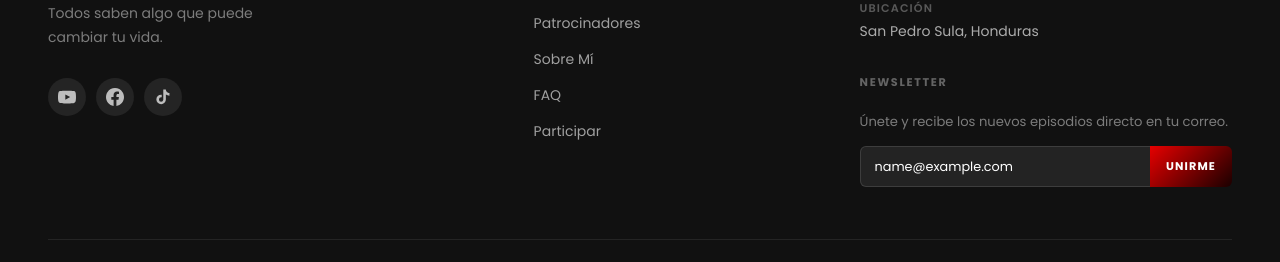
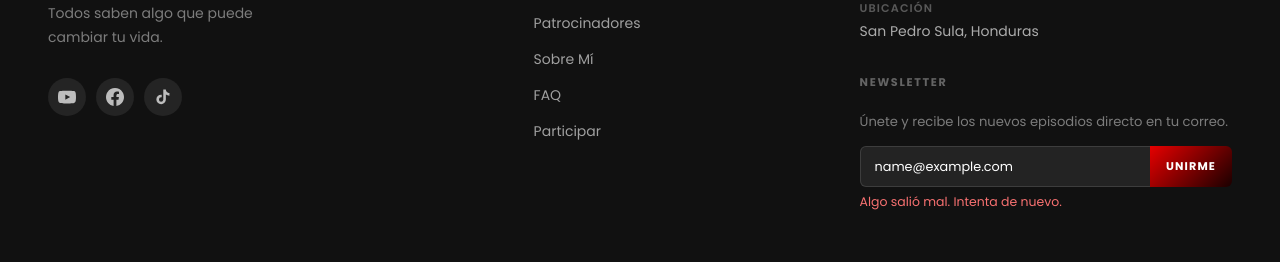
Before and after one commit to esdrasclth/willie-website, a React (Vite) app: page / in a window 1280 px wide. Both pictures are taken after typing "name@example.com" into the empty fields and a click on the button "UNIRME". Shown: the part 4482-4744 px from the top of the page. Built offline with nearby package versions, Linux system fonts and the light colour scheme; no server answers.

Commit message:
programando accion de NEWSLETTER

```diff
--- a/src/components/Footer.css
+++ b/src/components/Footer.css
@@ -181,6 +181,23 @@ a.footer__contact-value:hover {
   opacity: 0.85;
 }
 
+.footer__newsletter-btn:disabled {
+  opacity: 0.6;
+  cursor: not-allowed;
+}
+
+.footer__newsletter-success {
+  font-size: 0.82rem;
+  color: #4ade80;
+  padding: 10px 0;
+}
+
+.footer__newsletter-error {
+  font-size: 0.78rem;
+  color: #f87171;
+  margin-top: 6px;
+}
+
 /* ── Divider ── */
 .footer__divider {
   height: 1px;
--- a/src/components/Footer.tsx
+++ b/src/components/Footer.tsx
@@ -1,3 +1,4 @@
+import { useState } from 'react'
 import './Footer.css'
 
 function YoutubeIcon() {
@@ -38,6 +39,85 @@ const socialLinks = [
   { icon: <FacebookIcon />, href: 'https://www.facebook.com/profile.php?id=61584598955883', label: 'Facebook' },
   { icon: <TikTokIcon />, href: 'https://www.tiktok.com/@willieclother1', label: 'TikTok' },
 ]
+
+function Newsletter() {
+  const [email, setEmail] = useState('')
+  const [status, setStatus] = useState<'idle' | 'loading' | 'success' | 'error'>('idle')
+
+  async function handleSubmit(e: React.FormEvent) {
+    e.preventDefault()
+    if (!email) return
+    setStatus('loading')
+
+    try {
+      const res = await fetch('https://api.brevo.com/v3/contacts', {
+        method: 'POST',
+        headers: {
+          'Content-Type': 'application/json',
+          'api-key': import.meta.env.VITE_BREVO_API_KEY,
+        },
+        body: JSON.stringify({
+          email,
+          listIds: [Number(import.meta.env.VITE_BREVO_LIST_ID)],
+          updateEnabled: true,
+        }),
+      })
+
+      if (res.ok || res.status === 204) {
+        setStatus('success')
+        setEmail('')
+      } else {
+        setStatus('error')
+      }
+    } catch {
+      setStatus('error')
+    }
+  }
+
+  return (
+    <div className="footer__newsletter">
+      <p className="footer__nav-title" style={{ fontFamily: "'Poppins', sans-serif" }}>
+        NEWSLETTER
+      </p>
+      <p className="footer__newsletter-desc" style={{ fontFamily: "'Poppins', sans-serif" }}>
+        Únete y recibe los nuevos episodios directo en tu correo.
+      </p>
+
+      {status === 'success' ? (
+        <p className="footer__newsletter-success" style={{ fontFamily: "'Poppins', sans-serif" }}>
+          ¡Listo! Ya estás suscrito.
+        </p>
+      ) : (
+        <form className="footer__newsletter-form" onSubmit={handleSubmit}>
+          <input
+            type="email"
+            placeholder="Tu correo electrónico"
+            className="footer__newsletter-input"
+            style={{ fontFamily: "'Poppins', sans-serif" }}
+            value={email}
+            onChange={(e) => setEmail(e.target.value)}
+            disabled={status === 'loading'}
+            required
+          />
+          <button
+            type="submit"
+            className="footer__newsletter-btn"
+            style={{ fontFamily: "'Poppins', sans-serif" }}
+            disabled={status === 'loading'}
+          >
+            {status === 'loading' ? '...' : 'UNIRME'}
+          </button>
+        </form>
+      )}
+
+      {status === 'error' && (
+        <p className="footer__newsletter-error" style={{ fontFamily: "'Poppins', sans-serif" }}>
+          Algo salió mal. Intenta de nuevo.
+        </p>
+      )}
+    </div>
+  )
+}
 
 export default function Footer() {
   return (
@@ -116,30 +196,7 @@ export default function Footer() {
               </li>
             </ul>
 
-            {/* Newsletter */}
-            <div className="footer__newsletter">
-              <p className="footer__nav-title" style={{ fontFamily: "'Poppins', sans-serif" }}>
-                NEWSLETTER
-              </p>
-              <p className="footer__newsletter-desc" style={{ fontFamily: "'Poppins', sans-serif" }}>
-                Únete y recibe los nuevos episodios directo en tu correo.
-              </p>
-              <form className="footer__newsletter-form" onSubmit={(e) => e.preventDefault()}>
-                <input
-                  type="email"
-                  placeholder="Tu correo electrónico"
-                  className="footer__newsletter-input"
-                  style={{ fontFamily: "'Poppins', sans-serif" }}
-                />
-                <button
-                  type="submit"
-                  className="footer__newsletter-btn"
-                  style={{ fontFamily: "'Poppins', sans-serif" }}
-                >
-                  UNIRME
-                </button>
-              </form>
-            </div>
+            <Newsletter />
           </div>
         </div>
 
```
Also changed, not shown: 1 other file (tests, documents, lock files or other folders).
